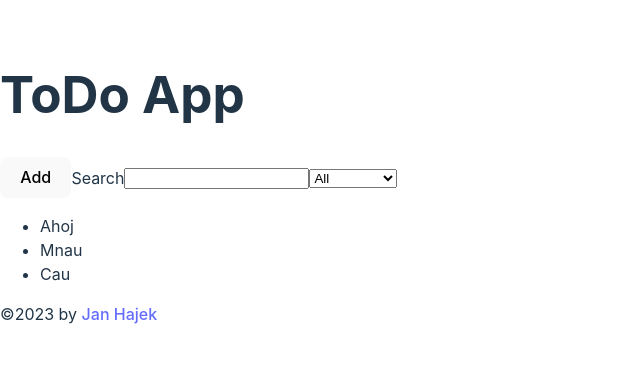
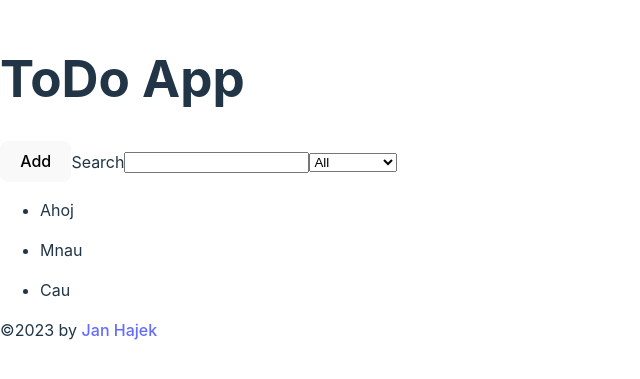
Before and after one commit to JanKomis/TodoList, a React (Vite) app: page / in a window 1280 px wide. Shown: the part 213-592 px from the top of the page, without its empty margins (0-640 px from the left). Built offline with nearby package versions, Linux system fonts and the light colour scheme.

Commit message:
přidana komponenta Item

```diff
--- a/src/App.jsx
+++ b/src/App.jsx
@@ -43,15 +43,22 @@ function ControlContainer({ children }) {
 }
 
 function ItemContainer() {
-
-
   return (
     <ul>
       {listToDo.map((item) => {
-        return <li>{item.text}</li>;
+        return <Item
+        text = {item.text}
+        key = {item.key}
+        />;
       })}
     </ul>
   );
+}
+
+function Item ({text}) {
+  return <li>
+    <p>{text}</p>
+  </li>
 }
 
 function Button({ children }) {
```
